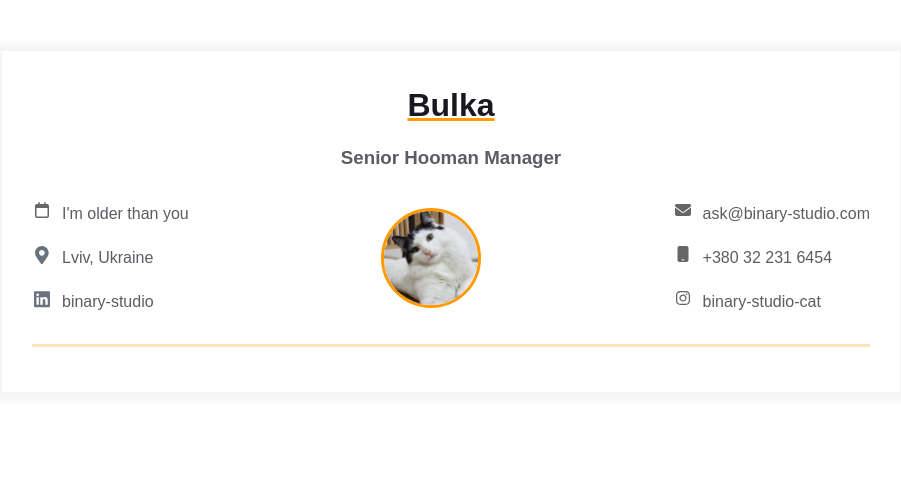
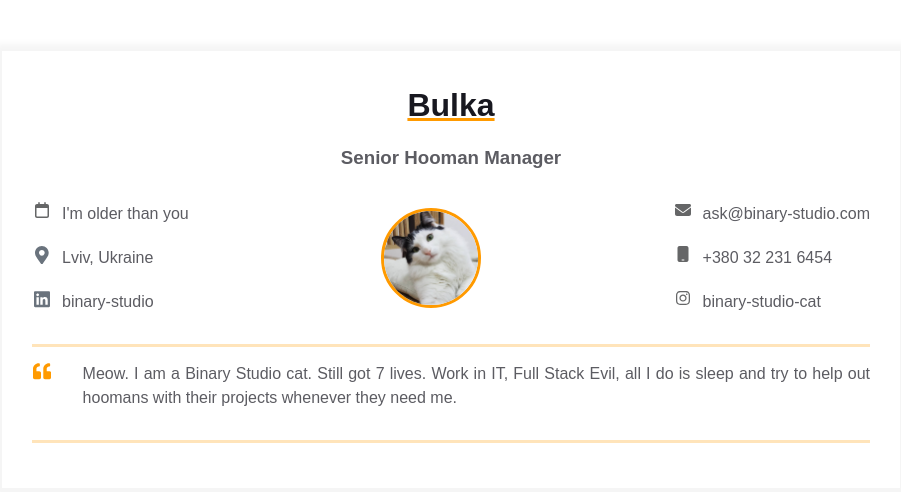
Before and after one commit to mysticBel/homepage, a plain HTML site: page index.html in a window 1280 px wide. Shown: the whole page, without its empty margins (189-1090 px from the left). Drawn offline with Linux system fonts and the light colour scheme.

Commit message:
Added cat intro section to index.html

```diff
--- a/index.html
+++ b/index.html
@@ -88,10 +88,33 @@
               </div>
             </div>
           </div>
+
+          <div class="container">
+            <div class="resume__block">
+              <div class="intro">
+                <div class="intro__icon-wrapper">
+                  <svg class="intro__icon" xmlns="http://www.w3.org/2000/svg" viewBox="0 0 512 512">
+                    <path
+                      d="M464 256h-80v-64c0-35.3 28.7-64 64-64h8c13.3 0 24-10.7
+                      24-24V56c0-13.3-10.7-24-24-24h-8c-88.4 0-160 71.6-160 160v240c0
+                      26.5 21.5 48 48 48h128c26.5 0 48-21.5
+                      48-48V304c0-26.5-21.5-48-48-48zm-288 0H96v-64c0-35.3 28.7-64
+                      64-64h8c13.3 0 24-10.7 24-24V56c0-13.3-10.7-24-24-24h-8C71.6 32 0
+                      103.6 0 192v240c0 26.5 21.5 48 48 48h128c26.5 0
+                      48-21.5 48-48V304c0-26.5-21.5-48-48-48z"
+                    ></path>
+                  </svg>
+                </div>
+                <p class="intro_text">Meow. I am a Binary Studio cat. Still got 7 lives. Work in IT, Full Stack Evil, all I do is sleep and try to help out hoomans with their projects whenever they need me.</p>
+              </div>
+            </div>
+          </div>
+
         </div>
+
       </main>
 
-      <!-- Intro block -->
+
 
 
   </body>
```
